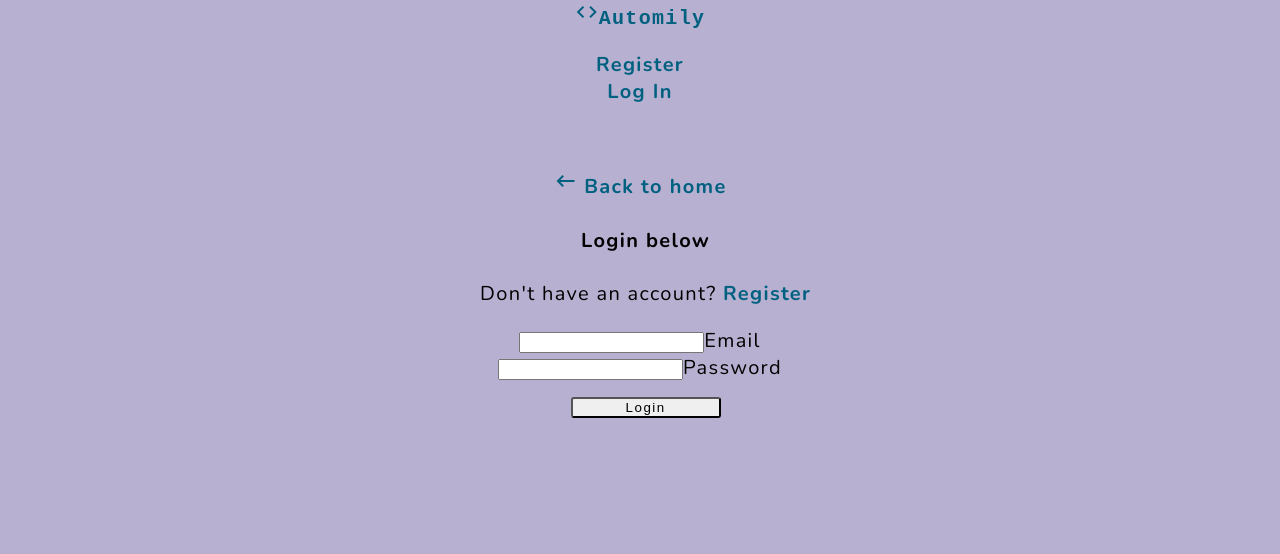
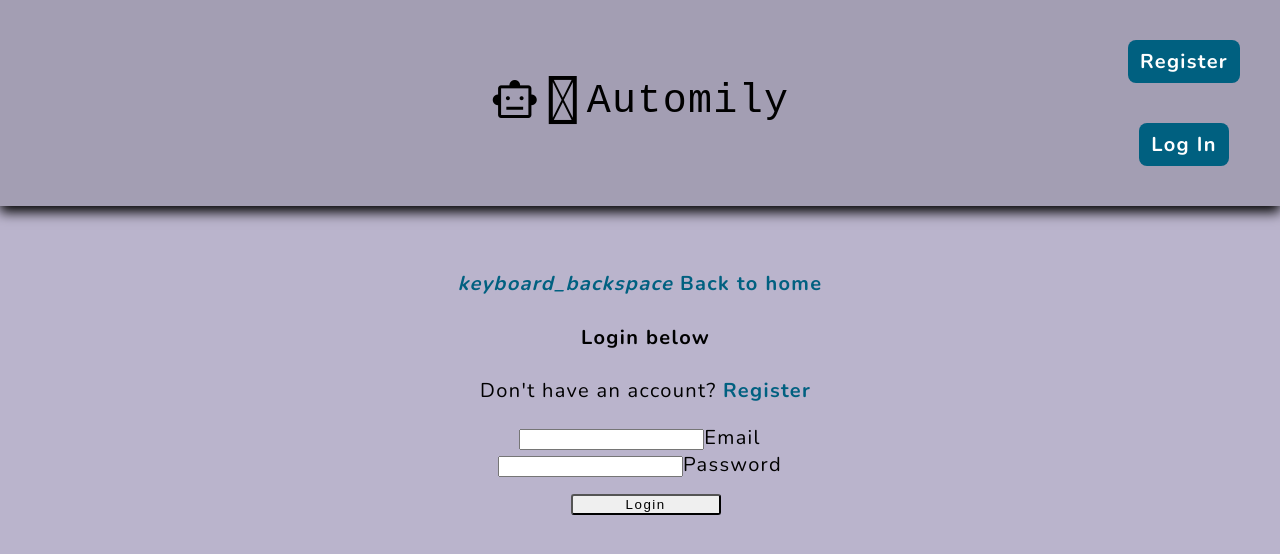
Before and after one commit to uncannyforest/automily, a React app in the folder client/: page /login in a window 1280 px wide. Shown: the top 554 px of the page. Built offline with nearby package versions, Linux system fonts and the light colour scheme; a web font is replaced by a local one.

Commit message:
Style navbar

```diff
--- a/client/public/index.html
+++ b/client/public/index.html
@@ -5,7 +5,7 @@
     <link rel="icon" href="/favicon.ico" />
     <meta name="description" content="Collaborative generative art" />
     <link
-      href="https://fonts.googleapis.com/icon?family=Material+Icons"
+      href="https://fonts.googleapis.com/css2?family=Material+Symbols+Outlined:wght@300"
       rel="stylesheet"
     />
     <link href="/style.css" rel="stylesheet" />
--- a/client/public/style.css
+++ b/client/public/style.css
@@ -1,9 +1,10 @@
 @import url('https://fonts.googleapis.com/css2?family=Nunito:wght@400;700&family=Petrona:wght@600&display=swap');
 
 :root {
-  --main-color-light: #b8b0d0;
+  --main-color-light: #bab4cc;
   --main-color-dark: #3c3848;
   --highlight-color: #40d0ff;
+  --highlight-color-dark-lighter: #0090c0;
   --highlight-color-dark: #006080;
 }
 
@@ -14,18 +15,50 @@ body {
   letter-spacing: 1pt;
   font-size: 15pt;
   background-color: var(--main-color-light);
+  text-align: center;
+  align-items: center;
+  justify-content: center;
+}
+
+nav {
+  box-shadow: 0 6px 12px #000;
+  background-color: #00000020;
+  display: grid;
+  grid-template-columns: 1fr auto 1fr;
+  justify-items: right;
+  align-items: center;
+}
+
+/* Brand name */
+h1 {
+  font-family: monospace;
+  font-size: 2em;
+  margin-block-start: 0;
+  padding-block-start: 0.67em;
+  grid-column-start: 2;
+}
+h1 a {
+  color: #000;
+  font-weight: 500;
+}
+h1 .material-symbols-outlined {
+  font-size: 1.2em;
+  vertical-align: bottom;
+}
+
+nav li {
+  margin: 40px;
 }
 
 .app {
-  text-align: center;
-  align-items: center;
-  justify-content: center;
+  margin: 40px 0 0 0;
 }
 
 /* used for semantic HTML — no special formatting */
 ul {
   list-style: none;
   padding-inline-start: 0;
+  margin-block: 0;
 }
 
 article {
@@ -55,6 +88,21 @@ article a {
   color: #fff;
 }
 
-h2 {
+a.button {
+  display: inline-block;
+  padding: 8px 12px;
+  background-color: var(--highlight-color-dark);
+  color: #fff;
+  border-radius: 8px;
+  transition: background-color 0.25s;
+}
+a.button:hover {
+  text-decoration: none;
+  background-color: var(--highlight-color-dark-lighter);
+}
+
+/* Page header, Post title */
+h2,
+h3 {
   font-family: 'Petrona';
 }
--- a/client/src/App.jsx
+++ b/client/src/App.jsx
@@ -42,8 +42,8 @@ class App extends Component {
     return (
       <Provider store={store}>
         <Router>
+          <Navbar auth={this.props.auth} />
           <div className="app">
-            <Navbar auth={this.props.auth} />
             <Route exact path="/" component={DisplayAllPosts} />
             <Route exact path="/posts" component={DisplayAllPosts} />
             <Route exact path="/register" component={Register} />
--- a/client/src/components/dashboard/DisplayAllPosts.jsx
+++ b/client/src/components/dashboard/DisplayAllPosts.jsx
@@ -23,7 +23,9 @@ class DisplayAllPosts extends React.Component {
     return (
       <div>
         <div>
-          <a href="/create">Create Post</a>
+          <a href="/create" className="button">
+            Create Post
+          </a>
         </div>
 
         {!posts.length ? (
--- a/client/src/components/layout/Navbar.jsx
+++ b/client/src/components/layout/Navbar.jsx
@@ -12,31 +12,37 @@ class Navbar extends Component {
   render() {
     let authButtons
     if (this.props.auth.isAuthenticated)
-      authButtons = <button onClick={this.onLogoutClick}>Logout</button>
+      authButtons = (
+        <li>
+          <a href="#" onClick={this.onLogoutClick} className="button">
+            Logout
+          </a>
+        </li>
+      )
     else
       authButtons = (
         <>
           <li>
-            <Link to="/register">Register</Link>
+            <Link to="/register" className="button">
+              Register
+            </Link>
           </li>
           <li>
-            <Link to="/login">Log In</Link>
+            <Link to="/login" className="button">
+              Log In
+            </Link>
           </li>
         </>
       )
 
     return (
       <nav>
-        <Link
-          to="/"
-          style={{
-            fontFamily: 'monospace',
-          }}
-        >
-          <i className="material-icons">code</i>
-          Automily
-        </Link>
-
+        <h1>
+          <Link to="/">
+            <i className="material-symbols-outlined">smart_toy&#20;</i>
+            Automily
+          </Link>
+        </h1>
         <ul>{authButtons}</ul>
       </nav>
     )
```
